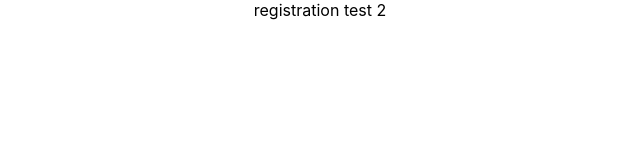
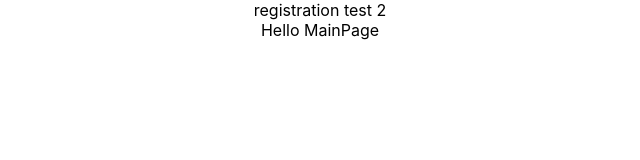
Before and after one commit to Sproncho/togethem, a React (Create React App) app: page / in a window 1280 px wide. Shown: the top 160 px of the page, without its empty margins (320-960 px from the left). Built offline with nearby package versions, Linux system fonts and the light colour scheme.

Commit message:
finished Mainpage

```diff
--- a/src/App.js
+++ b/src/App.js
@@ -1,11 +1,13 @@
 
 import './App.css';
+import MainPage from './components/MainPage';
 import Registration from './components/RegistrationPage';
 
 function App() {
   return (
     <div className="App">
       <Registration/>
+      <MainPage/>
     </div>
   );
 }
--- /dev/null
+++ b/src/components/MainPage.jsx
@@ -0,0 +1,7 @@
+
+
+export default function MainPage(){
+    return <div>
+        Hello MainPage
+    </div>
+}
--- a/src/components/registrationPage.jsx
+++ b/src/components/registrationPage.jsx
@@ -1,5 +1,3 @@
-
-
 export default function Registration(){
     return <div>registration test 2</div>
 }
```
